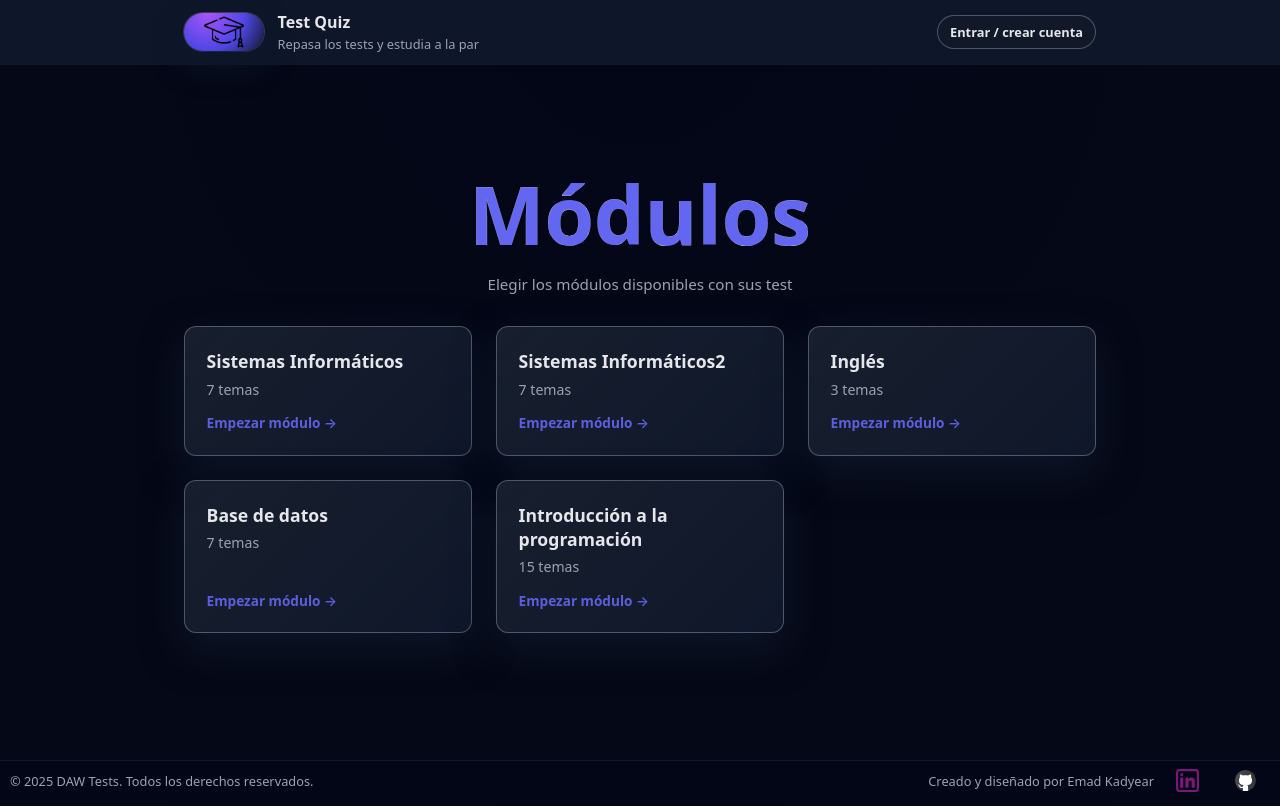
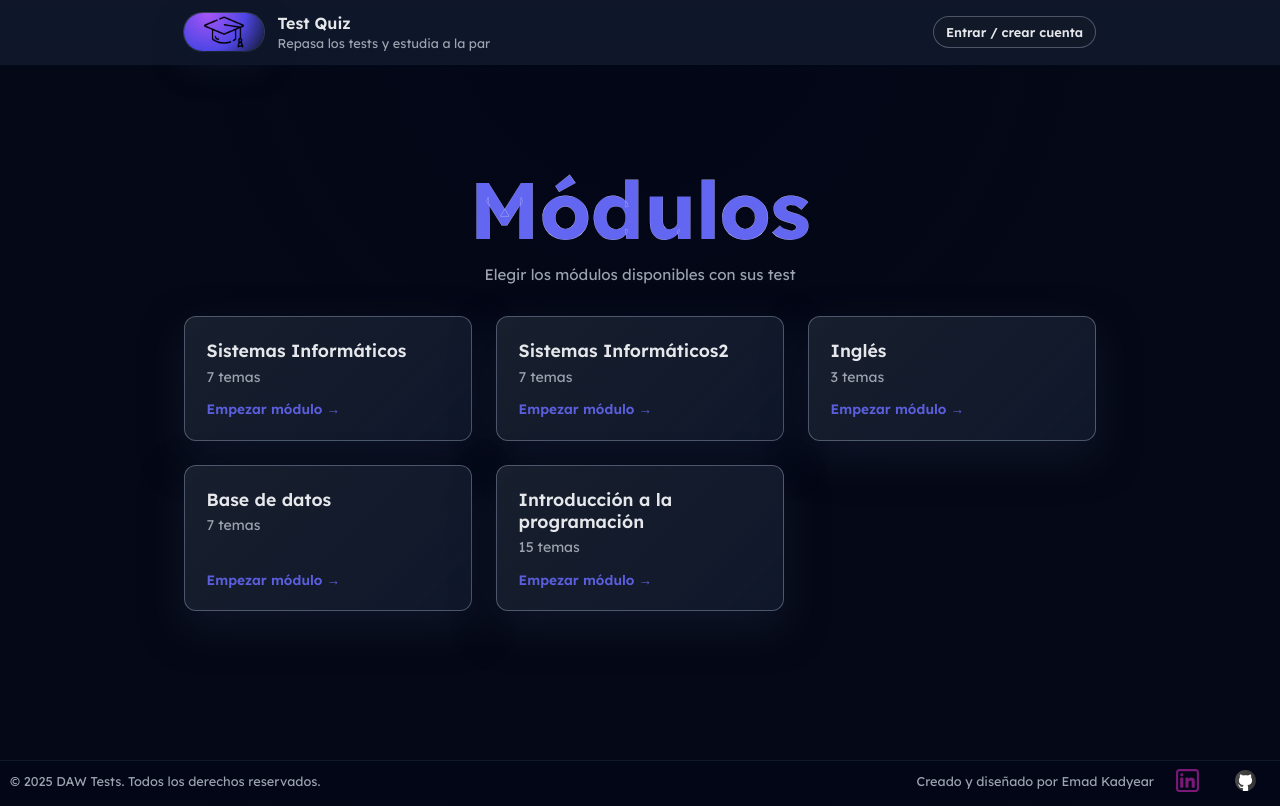
Before and after one commit to Ematius/Quiz-Daw, a React (Vite) app: page / in a window 1280 px wide. Built offline with nearby package versions, Linux system fonts and the light colour scheme.

Commit message:
change font

```diff
--- a/index.html
+++ b/index.html
@@ -3,6 +3,12 @@
   <head>
     <meta charset="UTF-8" />
     <link rel="icon" type="image" href="/favicon.png" />
+    <link rel="preconnect" href="https://fonts.googleapis.com" />
+    <link rel="preconnect" href="https://fonts.gstatic.com" crossorigin />
+    <link
+      href="https://fonts.googleapis.com/css2?family=Lexend:wght@100..900&display=swap"
+      rel="stylesheet"
+    />
     <meta name="viewport" content="width=device-width, initial-scale=1.0" />
     <title>Test - Daw</title>
   </head>
--- a/src/styles/_variables.scss
+++ b/src/styles/_variables.scss
@@ -16,8 +16,7 @@
 $color-border-subtle: rgba(148, 163, 184, 0.45);
 
 // Tipografía / tamaños
-$font-main: system-ui, -apple-system, BlinkMacSystemFont, "Segoe UI",
-  sans-serif;
+$font-main: "Lexend", sans-serif;
 
 // Radios y sombras
 $radius-sm: 0.5rem;
```
